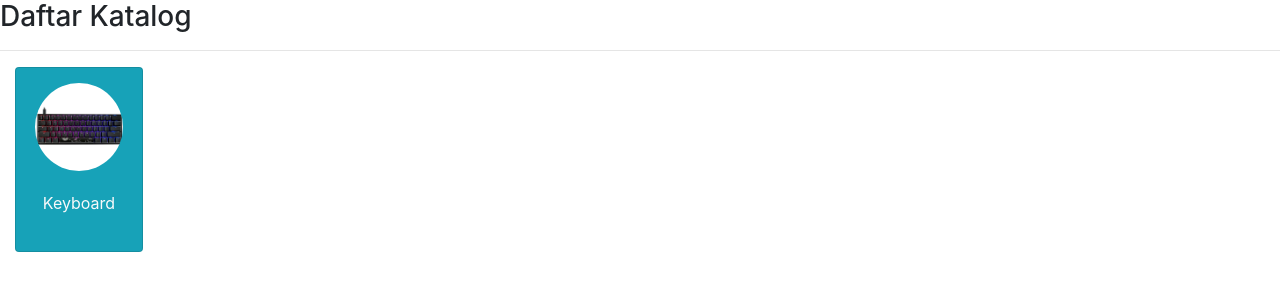
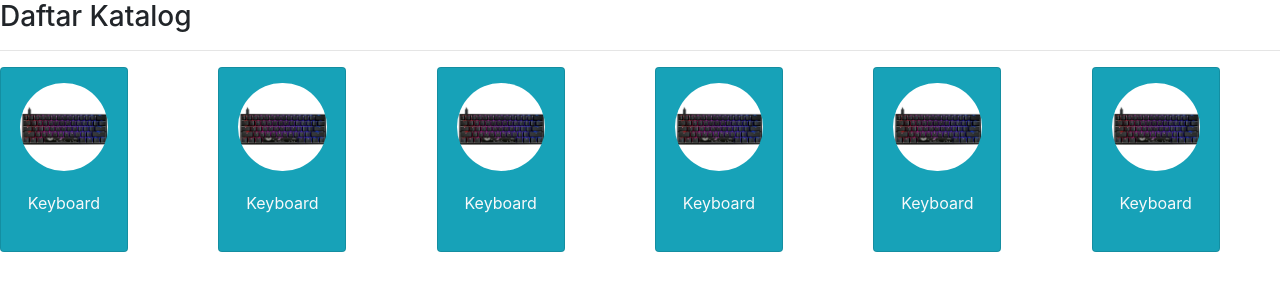
Before and after one commit to jall1609/PHP-Native-Prosedural, a PHP site: page / in a window 1280 px wide. Shown: the part 72-372 px from the top of the page. Run offline with PHP 8.4, Linux system fonts and the light colour scheme.

Commit message:
memperbaiki card

```diff
--- a/index.php
+++ b/index.php
@@ -48,6 +48,10 @@
     <div id="daftar-katalog">
         <h3>Daftar Katalog</h3>
         <hr>
+        <div class="row">
+            <?php
+            for ($i = 0; $i < 6; $i++) {
+            ?>
                 <div class="col col-md-2 ">
                     <div class="card bg-info " style="width: 8rem;">
                         <a href="#" class="katalog">
@@ -57,6 +61,8 @@
                             </div>
                         </a>
                     </div>
+                </div>
+            <?php }; ?>
         </div>
     </div>
 
--- a/style.css
+++ b/style.css
@@ -4,6 +4,6 @@ img.cardKatalog {
     margin-top: 15px;
 }
 
-a{
+a, #daftar-katalog .row .col .card a {
     text-decoration: none;
 }
```
Lines whose indentation alone changed are shown as unchanged.
